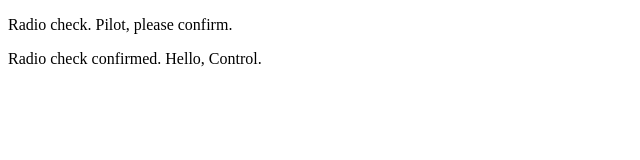
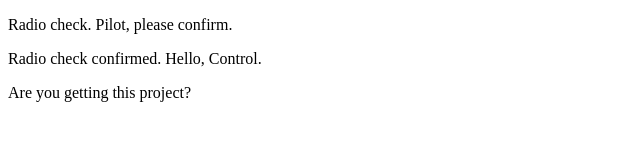
Before and after one commit to wynstanlaface/communication-log, a plain HTML site: page index.html in a window 1280 px wide. Shown: the whole page, without its empty margins (0-640 px from the left). Drawn offline with Linux system fonts and the light colour scheme.

Commit message:
Added another response

```diff
--- a/index.html
+++ b/index.html
@@ -10,3 +10,8 @@
       <p>Radio check confirmed. Hello, Control.</p>
    </body>
 </html>
+<html>
+    <body>
+        <p> Are you getting this project?</p>
+    </body>
+</html>
```
